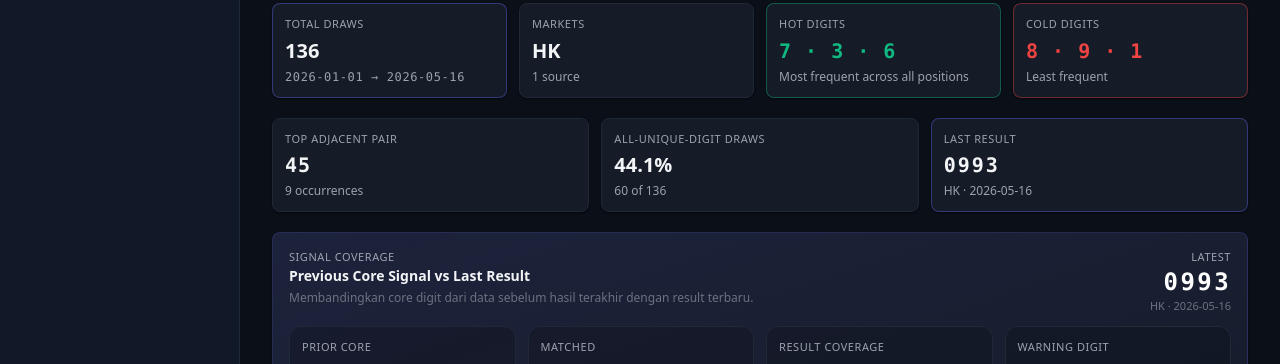
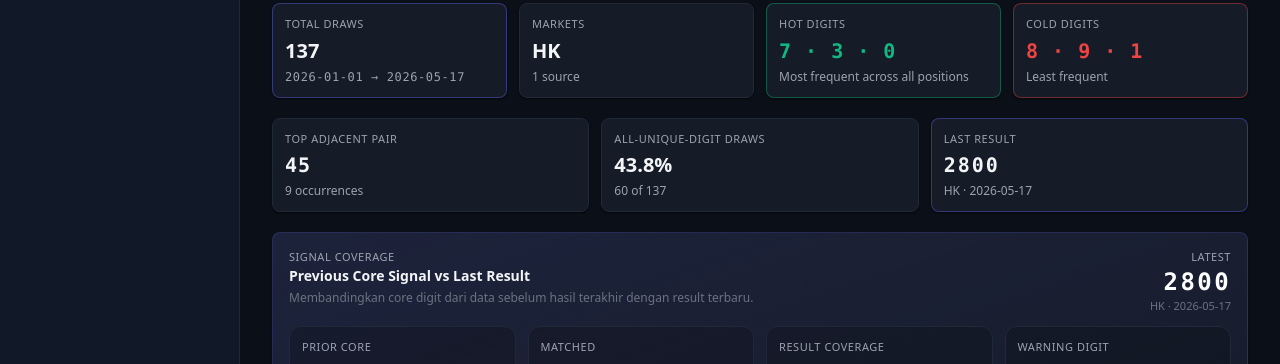
Before and after one commit to LoOp575/Togel2, a Next.js app: page / in a window 1280 px wide. Shown: the part 415-779 px from the top of the page. Built offline with nearby package versions, Linux system fonts and the light colour scheme.

Commit message:
Add latest HK result 2800

```diff
--- a/data/extra-history.ts
+++ b/data/extra-history.ts
@@ -7,5 +7,10 @@ export function loadExtraHistoryRows(): RawHistoryEntry[] {
       market: ["H", "K"].join(""),
       result: ["09", "93"].join(""),
     },
+    {
+      date: "2026-05-17",
+      market: ["H", "K"].join(""),
+      result: ["28", "00"].join(""),
+    },
   ];
 }
```
